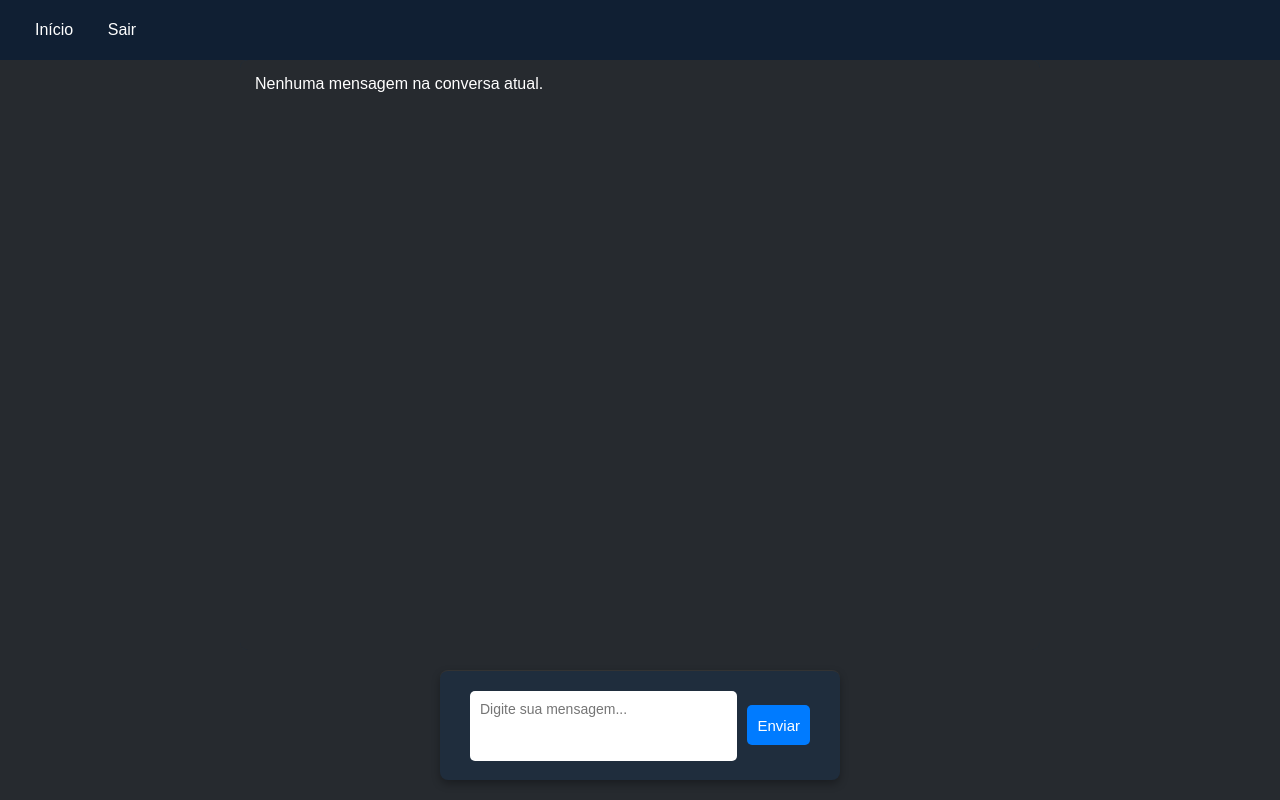
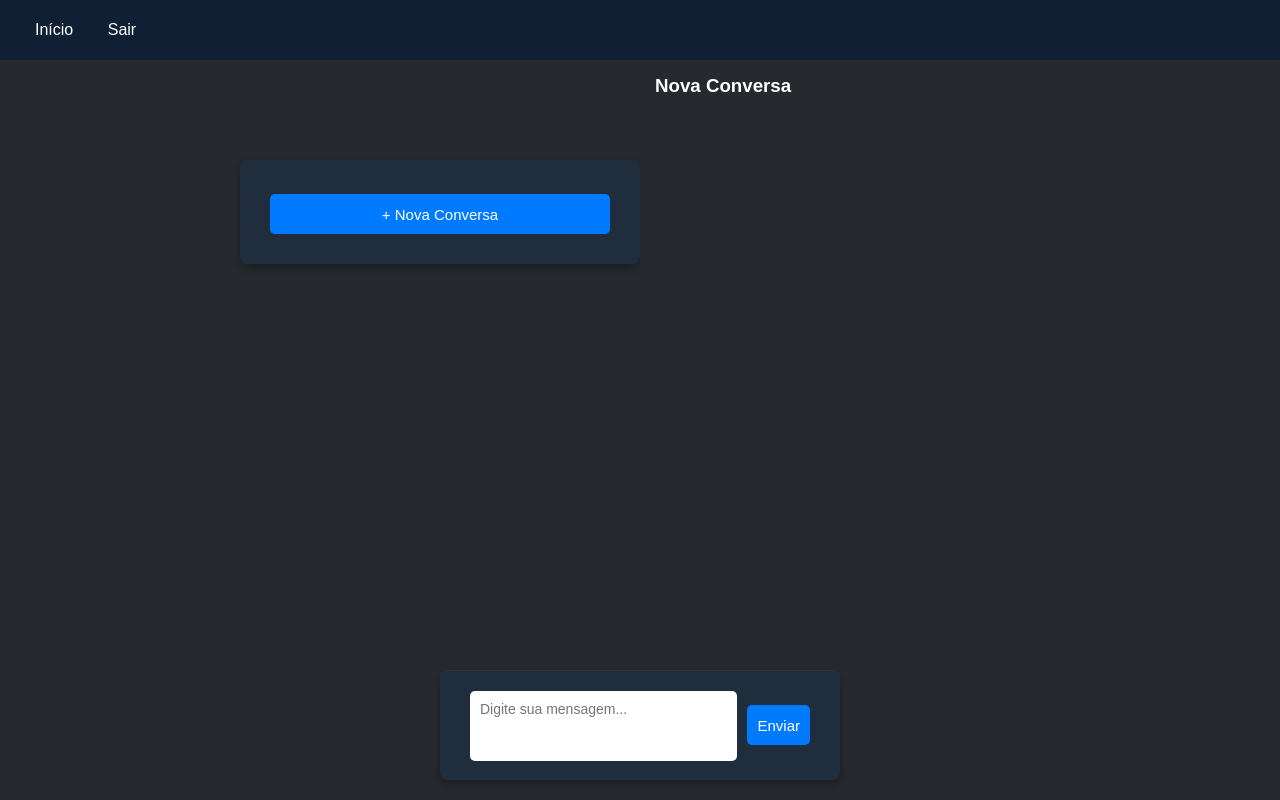
Before and after one commit to GuilhermeGMV/agentesMarcio, a Flask app: page /home in a window 1280 px wide. Run offline with Flask 3, Linux system fonts and the light colour scheme; the visitor is signed in with stand-in values (Sample User, id 1); data that the repository does not hold is empty; some libraries are stand-ins or nearby versions.

Commit message:
side bar e url da home adicinados

```diff
--- a/website/models.py
+++ b/website/models.py
@@ -41,4 +41,5 @@ class Conversa(db.Model):
 
 class Agente(db.Model):
     id = db.Column(db.Integer, primary_key=True)
+    nome = db.Column(db.String(150))
     parametro = db.Column(db.String(10000))
--- a/website/templates/home.html
+++ b/website/templates/home.html
@@ -2,6 +2,23 @@
 {% block title %}Chat{% endblock %}
 
 {% block content %}
+<div class="container">
+
+    <div class="sidebar">
+        <div class="sidebar-header">
+            <form method="POST">
+                <button type="submit" name="nova-conversa" class="btn-new-conversation">+ Nova Conversa</button>
+            </form>
+        </div>
+        <ul class="conversation-list">
+            {% for c in user_conversas %}
+                <li class="conversation-item {% if c.id == conversa.id %}active{% endif %}">
+                    <a href="/home?conversa_id={{ c.id }}">Conversa {{ c.id }}</a>
+                </li>
+            {% endfor %}
+        </ul>
+    </div>
+
     <div class="chat-container">
         <div id="chat-box" class="chat-box">
             {% if conversa and conversa.messages %}
@@ -13,8 +30,9 @@
                     {% endif %}
                 {% endfor %}
             {% else %}
-            <p>Nenhuma mensagem na conversa atual.</p>
+                <h3>Nova Conversa</h3>
             {% endif %}
+        </div>
     </div>
 </div>
 <form method="POST" class="message-form">
--- a/website/views.py
+++ b/website/views.py
@@ -1,4 +1,4 @@
-from flask import Blueprint, render_template, request, flash, jsonify
+from flask import Blueprint, render_template, request, flash, jsonify, redirect, url_for
 from flask_login import login_required, current_user
 import json
 from . import db
@@ -10,25 +10,37 @@ views = Blueprint('views', __name__)
 @views.route('/home', methods=['GET', 'POST'])
 @login_required
 def home():
-    conversa = Conversa.query.filter_by(id=1).first()
+    conversa_id = request.args.get('conversa_id', type=int)
+    agente_id = request.args.get('agente_id', default=1, type=int)
+
+    conversa = (
+        Conversa.query.filter_by(id=conversa_id, user_id=current_user.id, agente_id=agente_id).first()
+        if conversa_id
+        else None
+    )
 
     if request.method == 'POST':
+        if 'nova-conversa' in request.form:
+            nova_conversa = Conversa(agente_id=agente_id, user_id=current_user.id)
+            db.session.add(nova_conversa)
+            db.session.commit()
+
+            return redirect(url_for('views.home', conversa_id=nova_conversa.id))
+
         note = request.form.get('note')
 
         if len(note) >= 1:
-            conversa = Conversa.query.filter_by(user_id=current_user.id, agente_id=1).first()
-
             if not conversa:
-                conversa = Conversa(agente_id=1, user_id=current_user.id)
+                conversa = Conversa(agente_id=agente_id, user_id=current_user.id)
                 db.session.add(conversa)
                 db.session.flush()
 
             new_note = Note(data=note, resposta='Resposta do assistente aqui', conversa_id=conversa.id)
             db.session.add(new_note)
+            db.session.commit()
+    user_conversas = Conversa.query.filter_by(user_id=current_user.id).all()
 
-            db.session.commit()
-
-    return render_template('home.html', user=current_user, conversa=conversa)
+    return render_template('home.html', user=current_user, conversa=conversa, user_conversas=user_conversas)
 
 
 @views.route('/delete-note', methods=['POST'])
```
Also changed, not shown: website/auth.py (+10 -2 lines). Lines whose indentation alone changed are shown as unchanged.
